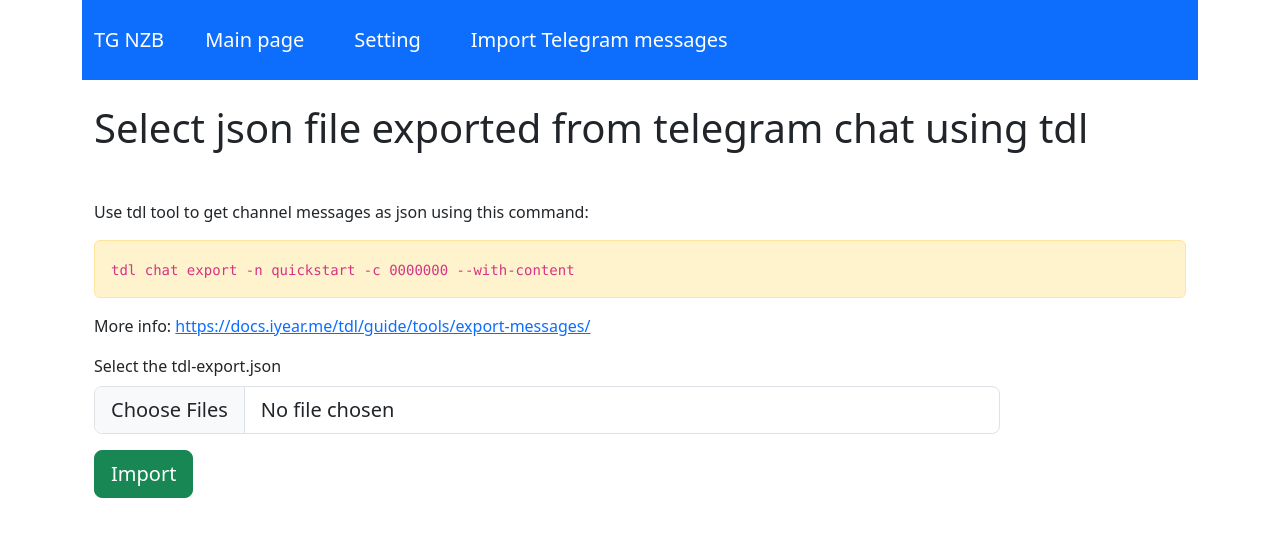
After one commit to Abu3safeer/tgnzb, a Flask app: page /import/tg in a window 1280 px wide. The commit adds this page. Shown: the top 537 px of the page. Run offline with Flask 3, Linux system fonts and the light colour scheme; some libraries are stand-ins or nearby versions.

Commit message:
implement import json functionality

```diff
--- a/config.ini
+++ b/config.ini
@@ -1,7 +1,9 @@
-[path]
-uploads_folder=uploads
-
-[db]
-db_address=localhost
-db_user=root
-db_pass=root
+[app]
+uploads folder = uploads
+nzb folder = nzb
+database address = 127.0.0.1
+database port = 3306
+database user = tgnzb
+database password = tgnzb
+database name = tgnzb
+json folder = json
--- a/main.py
+++ b/main.py
@@ -1,9 +1,24 @@
-from flask import Flask, request, render_template
+from flask import Flask, render_template, request, redirect, url_for
 from config_handler import Config
-
+from pathlib import Path
+from datetime import datetime
+import json
+import mariadb
+from tg import Tg
 
 app = Flask(__name__)
 config = Config()
+try:
+    mariadb_connection = mariadb.connect(
+        user=config.get('database user'),
+        password=config.get('database password'),
+        host=config.get('database address'),
+        port=int(config.get('database port')),
+        database=config.get('Database name')
+    )
+    cursor = mariadb_connection.cursor()
+except mariadb.Error as e:
+    print(f"Error connecting to MariaDB Platform: {e}")
 
 
 @app.route('/')
@@ -11,15 +26,61 @@
     return render_template('index.html')
 
 
-@app.route('/importjson')
-def import_json():
-    return render_template('index.html')
+@app.route('/import/tg', methods=['GET', 'POST'])
+def import_tg():
+    if request.method == 'GET':
+        return render_template('import_tg.html')
+    elif request.method == 'POST':
+        # These messages will be shown in the template
+        messages = []
+        tg = Tg(mariadb_connection, cursor)
+        # Get and Create folder for uploaded json files
+        json_folder = Path().cwd().joinpath(config.get('Json Folder'))
+        json_folder.mkdir(exist_ok=True, parents=True)
+        for item in request.files.getlist('json'):
+            if item.filename != '' and item.filename.endswith('.json'):
+                filename = datetime.now().strftime("%d-%m-%Y-%H-%M-%S-%f-") + item.filename
+                item.save(json_folder.joinpath(filename))
+                messages.append(('success', 'File {} uploaded successfully'.format(filename)))
+            else:
+                messages.append(('danger', 'No file uploaded, or file "{NAME}" not allowed'.format_map({'NAME':item.filename})))
+
+        json_files = json_folder.rglob('*.json')
+        for item in json_files:
+            data = json.loads(item.read_text(encoding='utf-8'))  # type: dict
+
+            if data.get('id') is None:
+                messages.append(('danger', 'File {} dose not have proper json data '.format(item.name)))
+            else:
+                # Queries that will be used here
+                # check_query = ("SELECT * FROM tg WHERE `channel_id` = ? AND `message_id` = ?")
+                insert_query = ("INSERT INTO tg (`channel_id`, `message_id`, `message_file`, `message_text`) "
+                         "VALUES (?, ?, ?, ?)")
+                channel_id = str(data.get('id'))
+                for tg_msg in data.get('messages'):  # type: dict
+                    message_id = tg_msg.get('id')
+                    message_file = tg_msg.get('file')
+                    message_text = tg_msg.get('text') or 'Empty'
+                    # check if the message exists in the database
+                    if tg.check_duplicate(channel_id, message_id) == 0:
+                        cursor.execute(insert_query, (channel_id, message_id, message_file, message_text))
+
+                mariadb_connection.commit()
+                messages.append(('success', 'File {} imported successfully'.format(item.name)))
+            item.unlink()
+        return render_template('import_tg.html', messages=messages)
 
 
-@app.route('/config')
-def show_config():
-    return render_template('config.html', config=config)
+@app.route('/setting', methods=['GET', 'POST'])
+def setting():
+    if request.method == 'GET':
+        return render_template('setting.html', config=config)
+    elif request.method == 'POST':
+        for key, value in request.form.items():
+            config.set(key, value)
+        config.update()
+        return redirect(url_for('setting'))
 
 
 if __name__ == '__main__':
-    app.run()
+    app.run(debug=True)
--- a/templates/base.html
+++ b/templates/base.html
@@ -24,8 +24,13 @@
                   </a>
               </li>
               <li class="nav-item">
-              <a class="nav-link text-white" aria-current="page" href="{{ url_for('show_config') }}">
-                  <button class="btn btn-lg btn-primary">config</button>
+                  <a class="nav-link text-white" aria-current="page" href="{{ url_for('setting') }}">
+                      <button class="btn btn-lg btn-primary">Setting</button>
+                  </a>
+              </li>
+              <li class="nav-item">
+                  <a class="nav-link text-white" aria-current="page" href="{{ url_for('import_tg') }}">
+                      <button class="btn btn-lg btn-primary">Import Telegram messages</button>
                   </a>
               </li>
           </ul>
--- /dev/null
+++ b/templates/import_tg.html
@@ -0,0 +1,34 @@
+{% extends 'base.html' %}
+{% block body %}
+    <div class="container pt-4">
+        <form action="{{ url_for('import_tg') }}" method="POST" enctype="multipart/form-data">
+            <h1 class="h1 mb-5">Select json file exported from telegram chat using tdl</h1>
+            <div>
+                Use tdl tool to get channel messages as json using this command:
+                 <div class="alert alert-warning my-3" role="alert">
+                         <code>tdl chat export -n quickstart -c 0000000 --with-content</code>
+                 </div>
+                <span>More info: <a href="https://docs.iyear.me/tdl/guide/tools/export-messages/" target="_blank">
+                    https://docs.iyear.me/tdl/guide/tools/export-messages/
+                </a></span>
+            </div>
+
+            <div class="row my-3">
+                <label for="json" class="form-label">Select the tdl-export.json</label>
+                <div class="col-sm-10">
+                    <input class="form-control form-control-lg" id="json" name="json" type="file" multiple required>
+                </div>
+            </div>
+            <div class="row mb-3">
+                <div class="col-sm-12">
+                    <button id="save" class="btn btn-lg btn-success" type="submit">Import</button>
+                </div>
+            </div>
+        </form>
+    </div>
+    {% for type, message in messages %}
+        <div class="alert alert-{{ type }}" role="alert">
+            {{ message }}
+        </div>
+    {% endfor %}
+{% endblock %}
```
Also changed, not shown: config_handler.py (+42 -18 lines), templates/config.html (deleted, +0 -17 lines), templates/setting.html (added, +36 -0 lines), tg.py (added, +34 -0 lines). Lines whose indentation alone changed are shown as unchanged.
